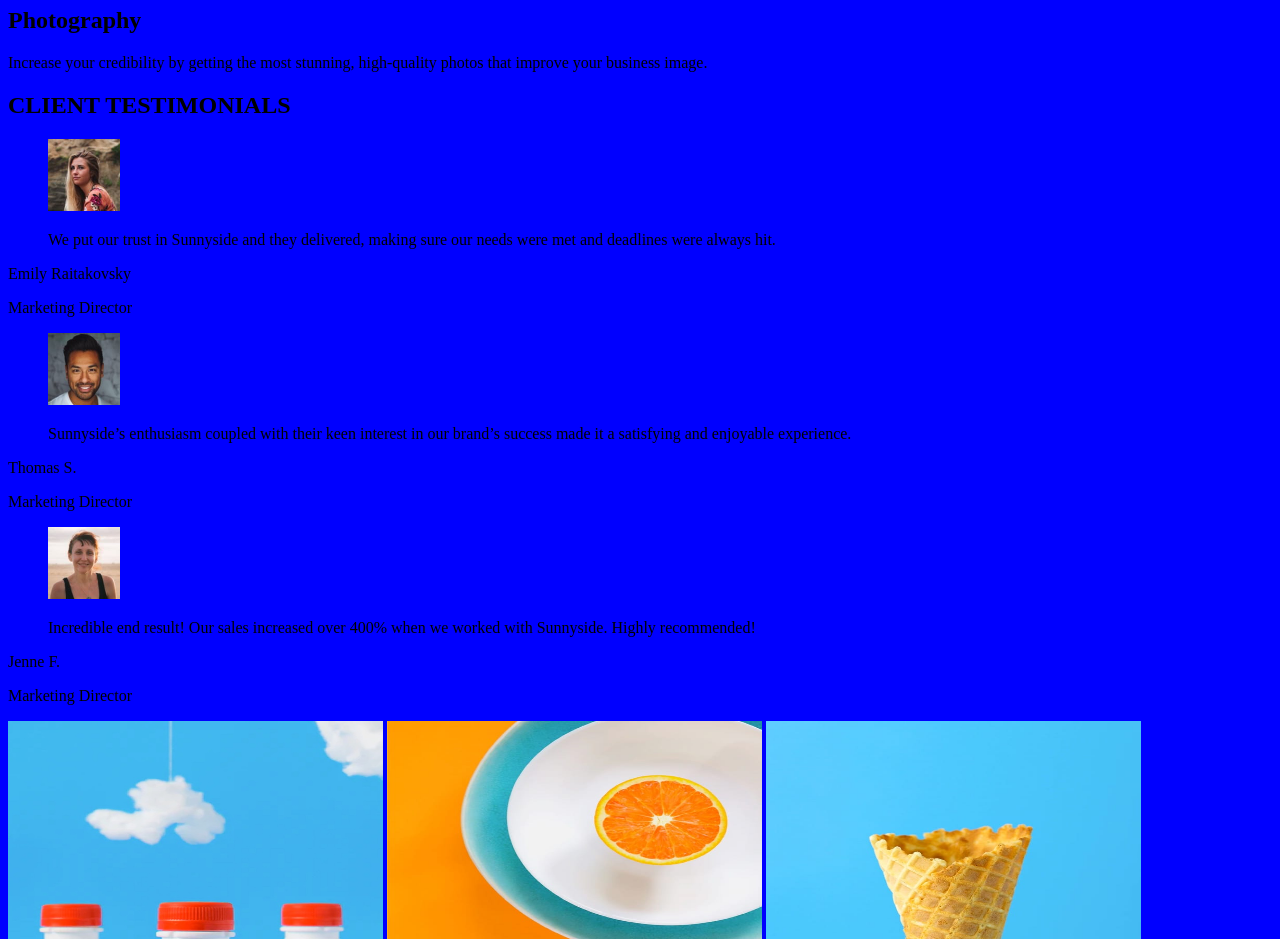
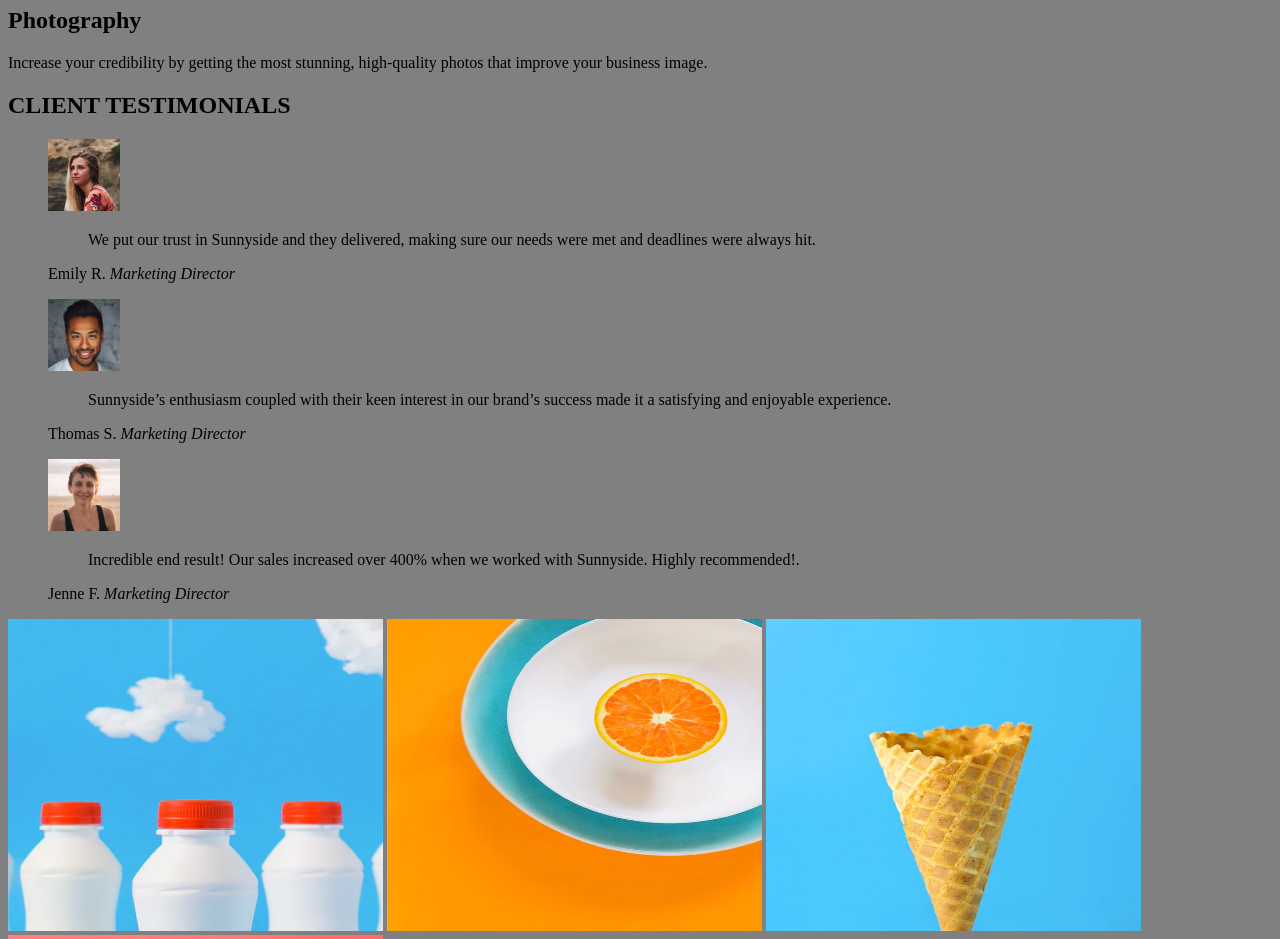
Before and after one commit to SharpBlade1229/FrontEnd_Mentoring, a plain HTML site: page index.html in a window 1280 px wide. Shown: the part 1460-2399 px from the top of the page. Drawn offline with Linux system fonts and the light colour scheme.

Commit message:
figure commit

```diff
--- a/index.html
+++ b/index.html
@@ -8,7 +8,7 @@
     <title>SunnySide</title>
 </head>
 
-<body style="background-color: blue;">
+<body style="background-color: gray;">
 
     <header>
         <img src="assets/sunnyside.svg" width="170" height="33" alt="SunnySide logo">
@@ -69,32 +69,39 @@
 
         <h2>CLIENT TESTIMONIALS</h2>
 
+        <figure>
+            <img src="assets/image-emily.jpg" width="72" height="72" alt="Emily R.">
             <blockquote>
-            <img src="assets/image-emily.jpg" width="72" height="72" alt="Emily picture">
                 <p>We put our trust in Sunnyside and they delivered, making sure our needs were met and deadlines were
                     always hit.</p>
             </blockquote>
+            <figcaption>
+                Emily R. <cite>Marketing Director</cite>
+            </figcaption>
+        </figure>
 
-        <p>Emily Raitakovsky</p>
-        <p>Marketing Director</p>
-
+        <figure>
+            <img src="assets/image-thomas.jpg" width="72" height="72" alt="Emily R.">
             <blockquote>
-            <img src="assets/image-thomas.jpg" width="72" height="72" alt="Thomas picture">
-            <p>Sunnyside’s enthusiasm coupled with their keen interest in our brand’s success made it a satisfying and
+                <p>Sunnyside’s enthusiasm coupled with their keen interest in our brand’s success made it a satisfying
+                    and
                     enjoyable experience.</p>
             </blockquote>
+            <figcaption>
+                Thomas S. <cite>Marketing Director</cite>
+            </figcaption>
+        </figure>
 
-        <p>Thomas S.</p>
-        <p>Marketing Director</p>
-
+        <figure>
+            <img src="assets/image-jennie.jpg" width="72" height="72" alt="Jennie picture.">
             <blockquote>
-            <img src="assets/image-jennie.jpg" width="72" height="72" alt="Jennie picture">
-            <p>Incredible end result! Our sales increased over 400% when we worked with Sunnyside. Highly recommended!
-            </p>
+                <p>Incredible end result! Our sales increased over 400% when we worked with Sunnyside. Highly
+                    recommended!.</p>
             </blockquote>
-
-        <p>Jenne F.</p>
-        <p>Marketing Director</p>
+            <figcaption>
+                Jenne F. <cite>Marketing Director</cite>
+            </figcaption>
+        </figure>
 
         <picture>
             <source media="(min-width:800px)" srcset="assets/desktop/image-gallery-milkbottles.jpg">
```
Lines whose indentation alone changed are shown as unchanged.
